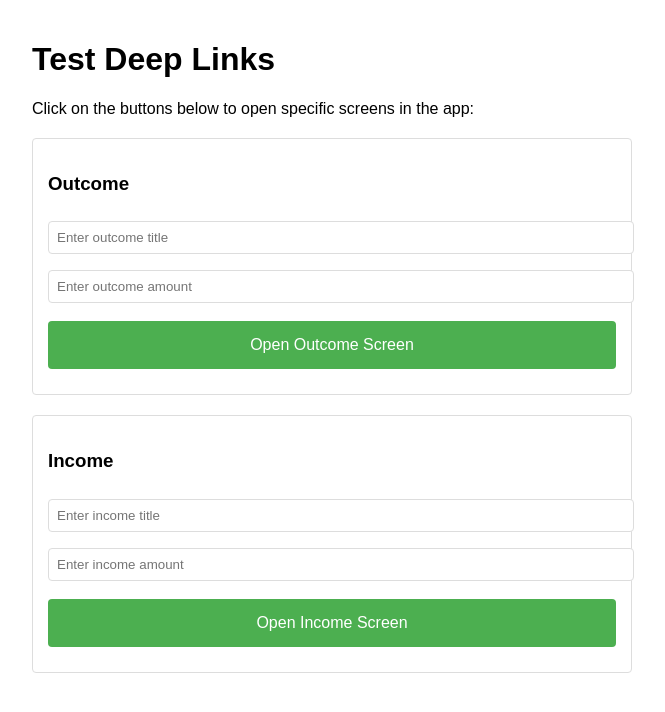
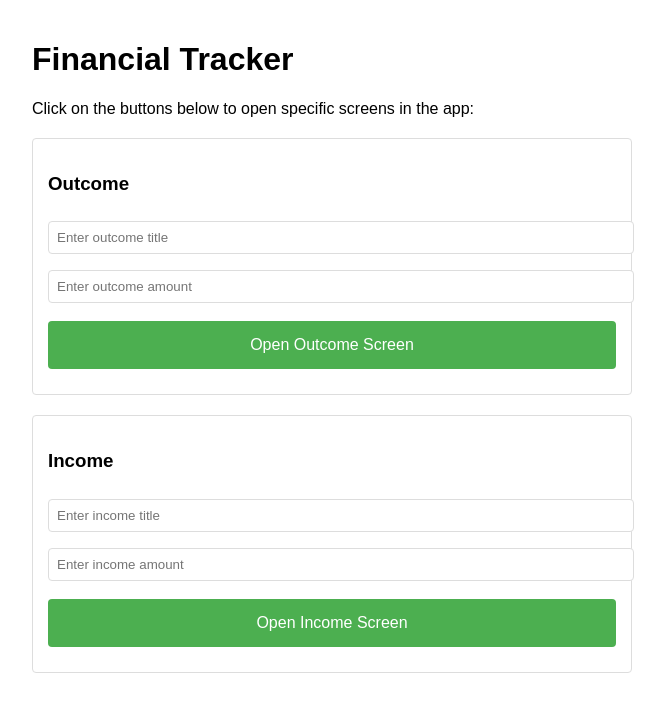
Before and after one commit to ApP0s/testforandroid, a plain HTML site: page index.html in a window 1280 px wide. Shown: the whole page, without its empty margins (308-973 px from the left). Drawn offline with Linux system fonts and the light colour scheme.

Commit message:
change title of page

```diff
--- a/index.html
+++ b/index.html
@@ -38,7 +38,7 @@
     </style>
 </head>
 <body>
-    <h1>Test Deep Links</h1>
+    <h1>Financial Tracker</h1>
     <p>Click on the buttons below to open specific screens in the app:</p>
 
     <div class="input-group">
```
